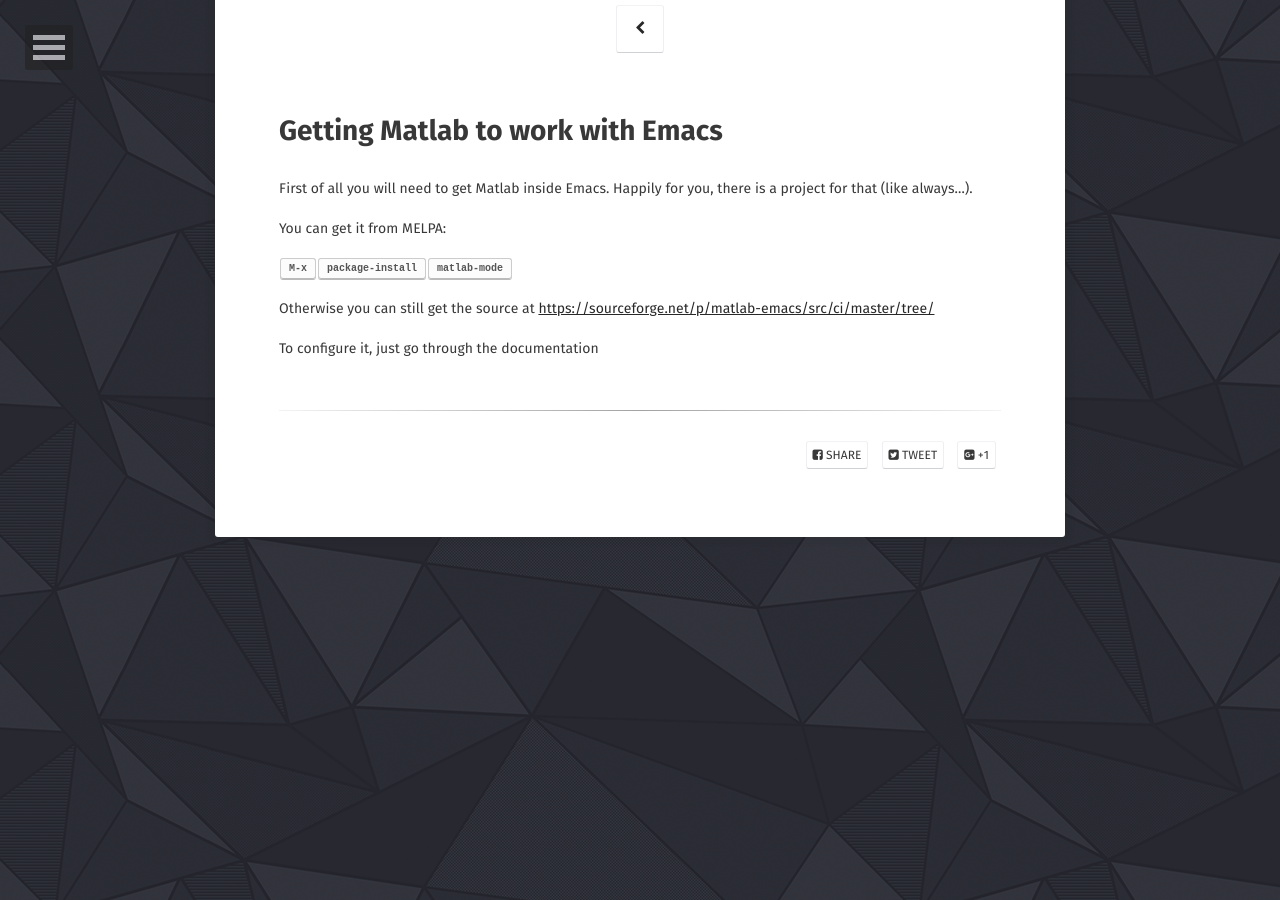
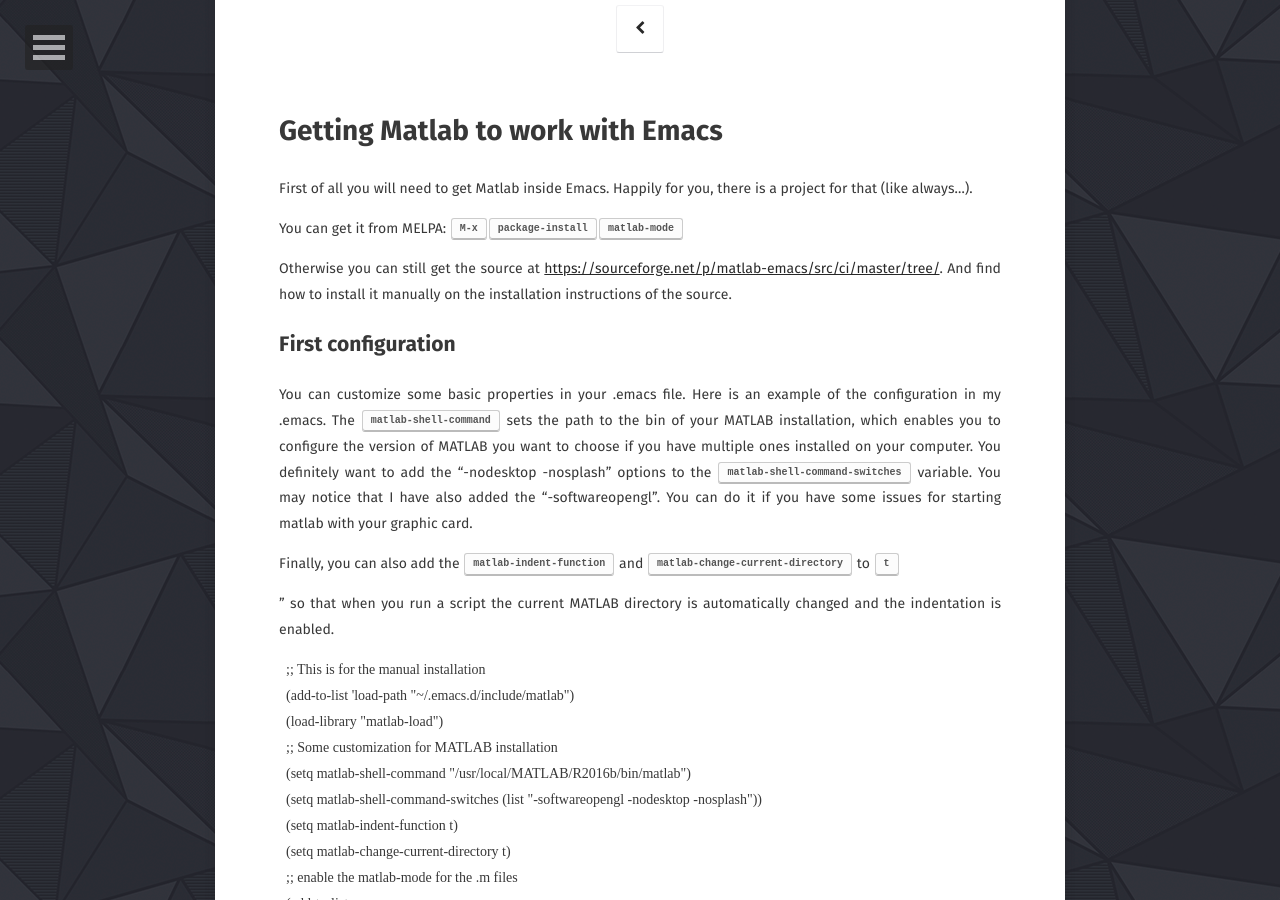
Before and after one commit to KirmTwinty/kirmtwinty.github.io, a Jekyll site: the page built from _posts/2017-06-14-create-full-applications-in-matlab-with-emacs.md, in a window 1280 px wide and 900 px high, scrolled down 265 px. Built offline with Jekyll 4.4.1, drawn with Linux system fonts in a browser that asks for light colours; some web fonts are replaced; comment, search, counter and statistics services are not loaded; some of the changed text lies outside the part shown.

Commit message:
First post - test

````diff
--- a/_posts/2017-06-14-create-full-applications-in-matlab-with-emacs.md
+++ b/_posts/2017-06-14-create-full-applications-in-matlab-with-emacs.md
@@ -17,11 +17,52 @@
 First of all you will need to get Matlab inside Emacs. Happily for you,
 there is a project for that (like always...).
 
-You can get it from MELPA:
-
-<kbd>M-x</kbd><kbd>package-install</kbd><kbd>matlab-mode</kbd>
+You can get it from MELPA: <kbd>M-x</kbd><kbd>package-install</kbd><kbd>matlab-mode</kbd>
 
 Otherwise you can still get the source at
-<https://sourceforge.net/p/matlab-emacs/src/ci/master/tree/>
+<https://sourceforge.net/p/matlab-emacs/src/ci/master/tree/>. And find
+how to install it manually on the installation instructions of the
+source.
 
-To configure it, just go through the documentation
+First configuration
+-------------------
+
+You can customize some basic properties in your .emacs file. Here is an
+example of the configuration in my .emacs. The
+<kbd>matlab-shell-command</kbd>
+sets the path to the bin of your MATLAB installation, which enables you
+to configure the version of MATLAB you want to choose if you have
+multiple ones installed on your computer. You definitely want to add the
+"-nodesktop -nosplash" options to the
+<kbd>matlab-shell-command-switches</kbd>
+variable. You may notice that I have also added the "-softwareopengl".
+You can do it if you have some issues for starting matlab with your
+graphic card.
+
+Finally, you can also add the
+<kbd>matlab-indent-function</kbd> and <kbd>matlab-change-current-directory</kbd> to <kbd>t</kbd>
+
+" so that when you run a script the current MATLAB directory is
+automatically changed and the indentation is enabled.
+
+``` {.elisp}
+  ;; This is for the manual installation
+  (add-to-list 'load-path "~/.emacs.d/include/matlab")
+  (load-library "matlab-load")
+  ;; Some customization for MATLAB installation
+  (setq matlab-shell-command "/usr/local/MATLAB/R2016b/bin/matlab")
+  (setq matlab-shell-command-switches (list "-softwareopengl -nodesktop -nosplash"))
+  (setq matlab-indent-function t)
+  (setq matlab-change-current-directory t)
+  ;; enable the matlab-mode for the .m files
+  (add-to-list
+  'auto-mode-alist
+  '("\\.m$" . matlab-mode))
+  ;; Enable CEDET
+  (matlab-cedet-setup)
+  ;; Add the bin to load-path so that you can get the functions on CEDET
+  (add-to-list 'load-path "/usr/local/MATLAB/R2016b/bin")
+  ;; Enable flycheck for MATLAB
+  (eval-after-load 'flycheck
+    '(require 'flycheck-matlab-mlint))
+```
````
